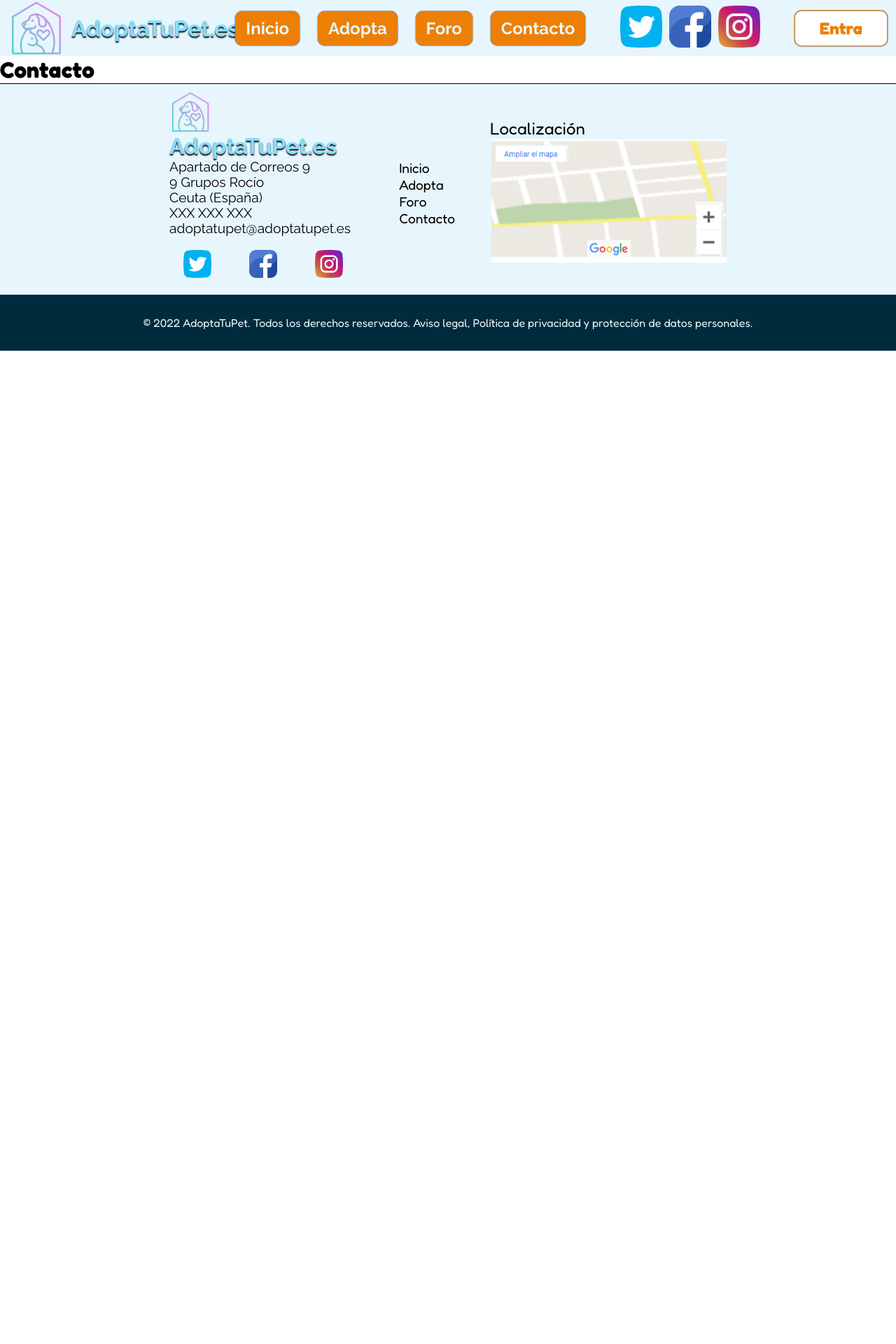
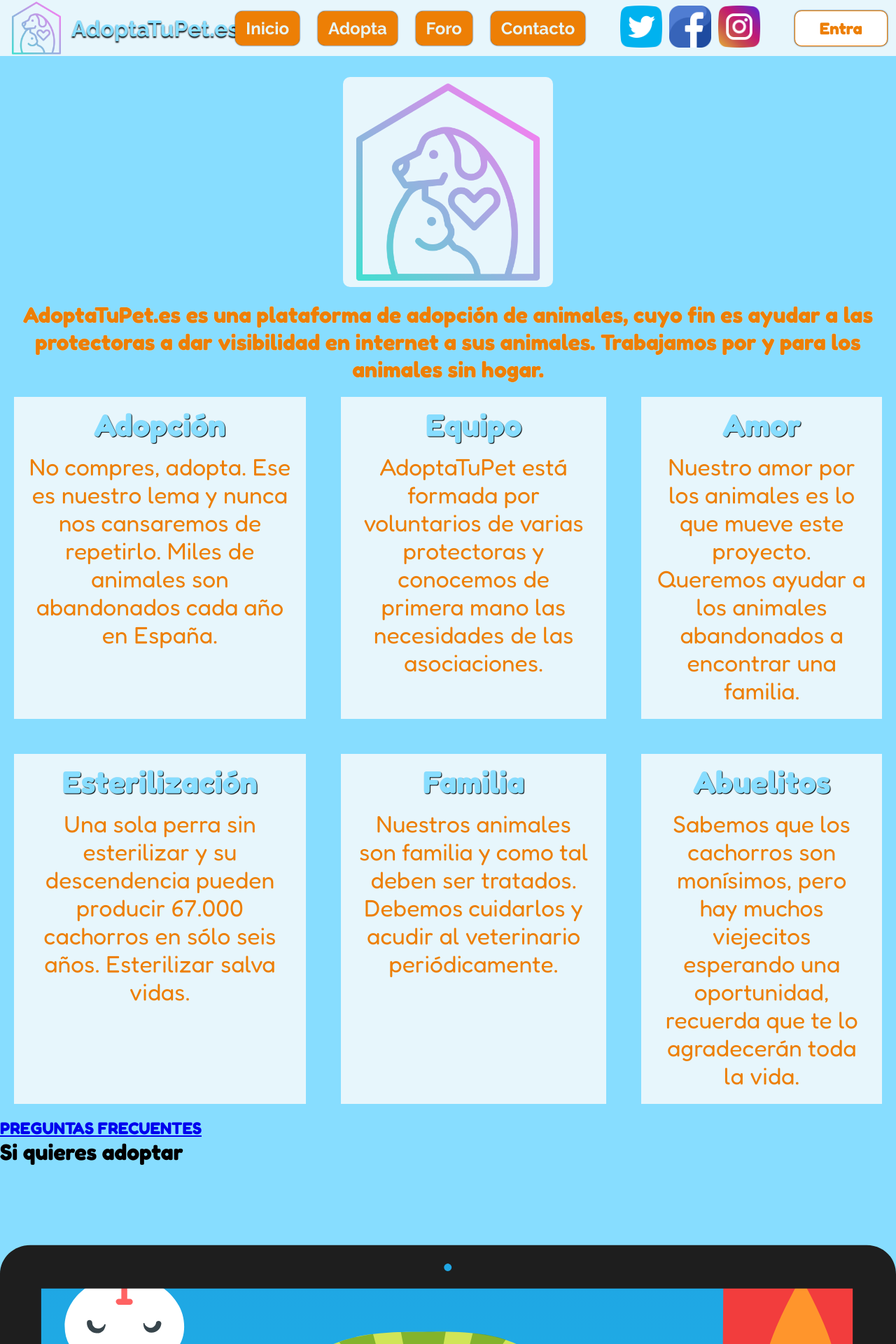
Before and after one commit to JesusRO0/AdoptaTuPet.es, a PHP site: page /views/contacto.php in a window 1280 px wide. Shown: the top 1920 px of the page at 70% size. Before the commit the page ends 501 px from the top, so only its background shows below. Run offline with PHP 8.4, Linux system fonts and the light colour scheme; some web fonts are replaced.

Commit message:
contactos

```diff
--- a/AdoptaTuPet.es/views/contacto.php
+++ b/AdoptaTuPet.es/views/contacto.php
@@ -112,7 +112,130 @@
         </div>
     </div>
     <div class="contenedor" id="Contenedor">
-    <h1>Contacto</h1>
+        <div class="definicion">
+            <img src="./img/iconoadoptatupet.png">
+            <h1>AdoptaTuPet.es es una plataforma de adopción de animales, cuyo fin es ayudar a las
+            protectoras a dar visibilidad en internet a sus animales. Trabajamos por y para los animales sin
+            hogar.</h1>
+        </div>
+        <div class="atributos">
+            <div>
+                <h1>Adopción</h1>
+                <p>No compres, adopta. Ese es
+                    nuestro lema y nunca nos
+                    cansaremos de repetirlo. Miles
+                    de animales son abandonados
+                    cada año en España.</p>
+            </div>
+            <div>
+                <h1>Equipo</h1>
+                <p>AdoptaTuPet está formada por
+                    voluntarios de varias
+                    protectoras y conocemos de
+                    primera mano las necesidades
+                    de las asociaciones.</p>
+            </div>
+            <div>
+                <h1>Amor</h1>
+                <p>Nuestro amor por los animales
+                    es lo que mueve este proyecto.
+                    Queremos ayudar a los
+                    animales abandonados a
+                    encontrar una familia.</p>
+            </div>
+            <div>
+                <h1>Esterilización</h1>
+                <p>Una sola perra sin esterilizar y
+                    su descendencia pueden
+                    producir 67.000 cachorros en
+                    sólo seis años. Esterilizar salva
+                    vidas.</p>
+            </div>
+            <div>
+                <h1>Familia</h1>
+                <p>Nuestros animales son familia
+                    y como tal deben ser tratados.
+                    Debemos cuidarlos y acudir al
+                    veterinario periódicamente.</p>
+            </div>
+            <div>
+                <h1>Abuelitos</h1>
+                <p>Sabemos que los cachorros son
+                    monísimos, pero hay muchos
+                    viejecitos esperando una
+                    oportunidad, recuerda que te lo
+                    agradecerán toda la vida.</p>
+            </div>
+        </div>
+        <div class="tituloPreguntas">
+            <h1></h1>
+            <a href="#tituloPreguntasFrecuentes"><h2 class="botonPreguntas">PREGUNTAS FRECUENTES</h2></a>
+        </div>
+        <div class="pasosAdoptar">
+            <h1>Si quieres adoptar</h1>
+            <div class="pasos">
+                <div class="paso1">
+                    <img src="./img/paso1.svg">
+                    <h1>1. Busca</h1>
+                    <p>Nuestra web tiene: perros, gatos.
+                    Con nuestro filtro puedes afinar tu
+                    búsqueda, para que se adapte a tus
+                    necesidades.</p>
+                </div>
+                <div class="paso2">
+                    <img src="./img/paso2.svg">
+                    <h1>2. Contacta</h1>
+                    <p>¿Ya has encontrado el animal que te
+                    enamora? Clica en adoptar y contactarás
+                    directamente con la protectora (debes
+                    estar registrado para enviar mensajes).
+                    Recuerda que haciendo clic en el icono de
+                    corazón del animal, quedará añadido a
+                    favoritos.</p>
+                </div>
+                <div class="paso3">
+                    <img src="./img/paso3.svg">
+                    <h1>3. Adopta</h1>
+                    <p>Una vez enviado el mensaje, la
+                    protectora contactará contigo para
+                    indicarte como adoptar.</p>
+                </div>
+            </div>
+        </div>
+        <div class="contactar">
+            <h1>Contacta con el equipo de AdoptaTuPet.es</h1>
+            <p>El equipo de adoptauperro.es responderá encantado a tus dudas, comentarios o propuestas, aún así, te recordamos que nuestro
+                portal sirve como soporte para que las protectoras y refugios publiquen sus anuncios, por lo que si lo que deseas es recibir
+                información sobre alguno de los anuncios publicados, te recomendamos contactar directamente con los anunciantes.</p>
+            <form action="#" method="POST">
+                <p>
+                    <input type="text" name="nombre" placeholder="  Nombre" class="nombre" id="Nombre">
+                    <input type="text" name="email" placeholder="  Email" class="email" id="Email">
+                </p>
+
+                <p>
+                    <input type="text" name="asunto" placeholder="  Asunto" class="asunto" id="Asunto">
+                </p>
+
+                <p>
+                    <input type="textarea" name="mensaje" placeholder="  Mensaje" class="mensaje" id="Mensaje">
+                </p>
+
+                <p>
+                    <input type="submit" name="botonEnviar" value="Enviar" class="enviar" id="Enviar" >
+                </p>
+
+            </form>
+
+        </div>
+        <div class="preguntas">
+            <h1 id="tituloPreguntasFrecuentes">Preguntas Frecuentes</h1>
+            <select name="preguntasFrecuentes" id="preguntasFrecuentes">
+                <option value="default">¿Porqué he creado AdoptaTuPet.es?</option>
+
+            </select>
+            <h1>Ayuda y Soporte</h1>
+        </div>
     </div>
 
 
--- a/AdoptaTuPet.es/views/css/contacto.css
+++ b/AdoptaTuPet.es/views/css/contacto.css
@@ -18,6 +18,7 @@
 }
 
 body{
+    background-color: #87DDFF;
     font-family: 'Fredoka', sans-serif;
 }
 
@@ -188,34 +189,49 @@ input{
 
 /*-------------------------------- FIN HEADER ------------------------------*/
 
-.bannerperro{
-    position: absolute;
-    z-index: -5;
+.definicion{
+    display: flex;
+    flex-flow: column;
+    align-items: center;
 }
-.contenedor{
-    margin: auto 0;
+.definicion h1{
+    text-shadow: 0 0 1px #E7F6FC;
+    text-align: center;
+    color:#ED7F05;
+    width: 1300px;
 }
-.primerbanner{
+.definicion img{
+    margin-top: 30px;
+    margin-bottom: 20px;
+    background-color: #E7F6FC;
+    border-radius: 10px;
+    width: 300px;
+}
+.atributos{
+    display: grid;
+    grid-template-areas: "a1 a2 a3" "a4 a5 a6";
+    grid-gap: 50px;
+    margin: 20px;
+}
+.atributos div{
     display: flex;
-    flex-direction: row;
-    justify-content: center;
-    align-items:center;
+    flex-flow: column;
+    align-items: center;
+    background-color: #E7F6FC;
+    padding: 20px;
+    text-align: center;
+    font-size: 1.4em;
+    line-height: 40px;
 }
-.primerbanner h1{
-    padding-bottom: 20px;
+.atributos h1{
+    text-shadow: 1px 1px 1px black;
+    color: #87DDFF;
+    margin-bottom: 20px;
 }
-.separador{
-    width: 22vw;
+.atributos p{
+    color:#ED7F05;
+    font-size: 1.5em;
 }
-.textoprimerbanner{
-    font-family: 'Raleway', sans-serif;
-    color: #ED7F05;
-    margin-top: 120px;
-    font-size: 2em;
-    width: 800px;
-    text-align: center;
-}
-
 /*-------------------------------- FOOTER ------------------------------*/
 
 footer{
```
Also changed, not shown: AdoptaTuPet.es/views/img/paso1.svg (added), AdoptaTuPet.es/views/img/paso2.svg (added), AdoptaTuPet.es/views/img/paso3.svg (added).
